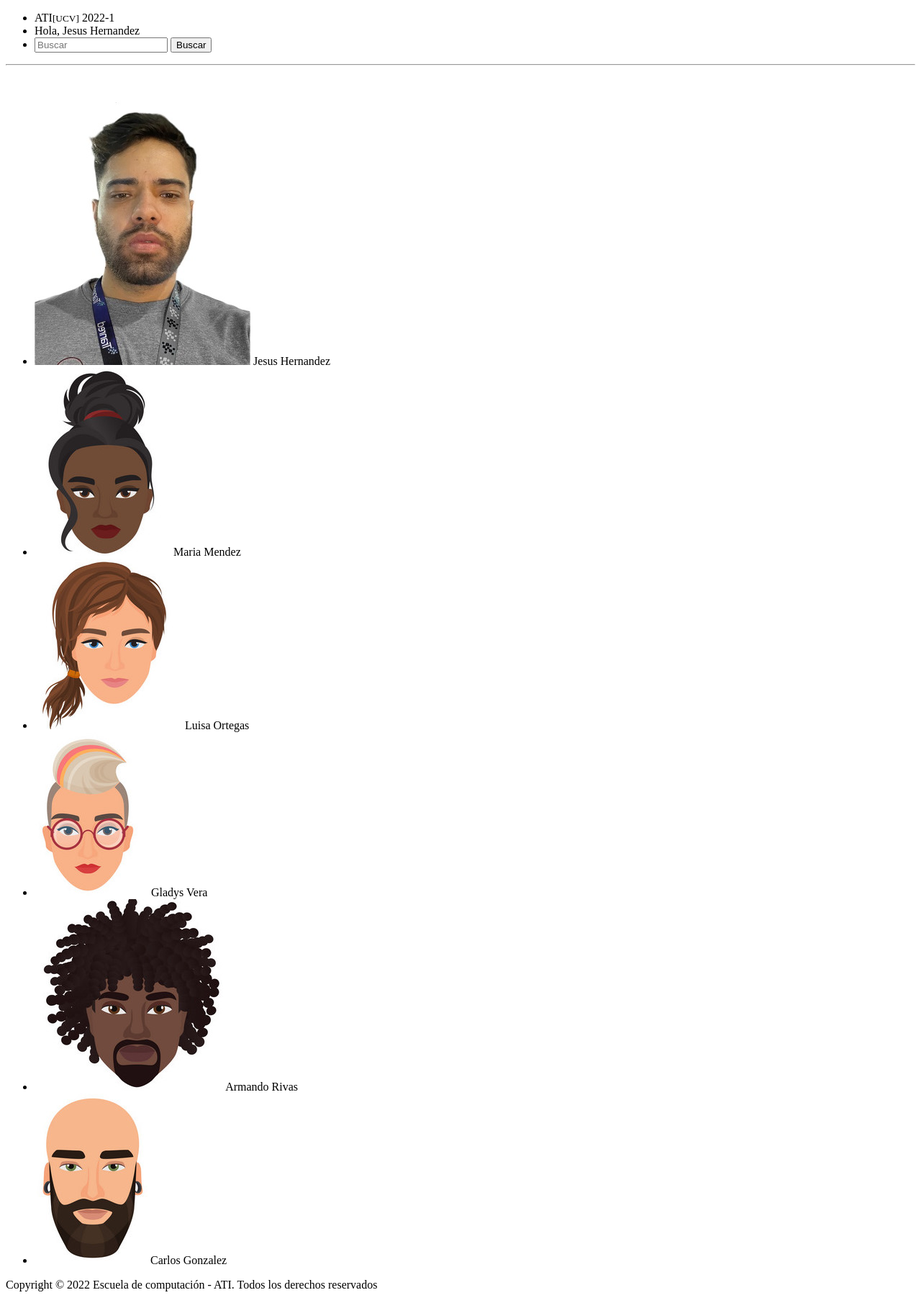
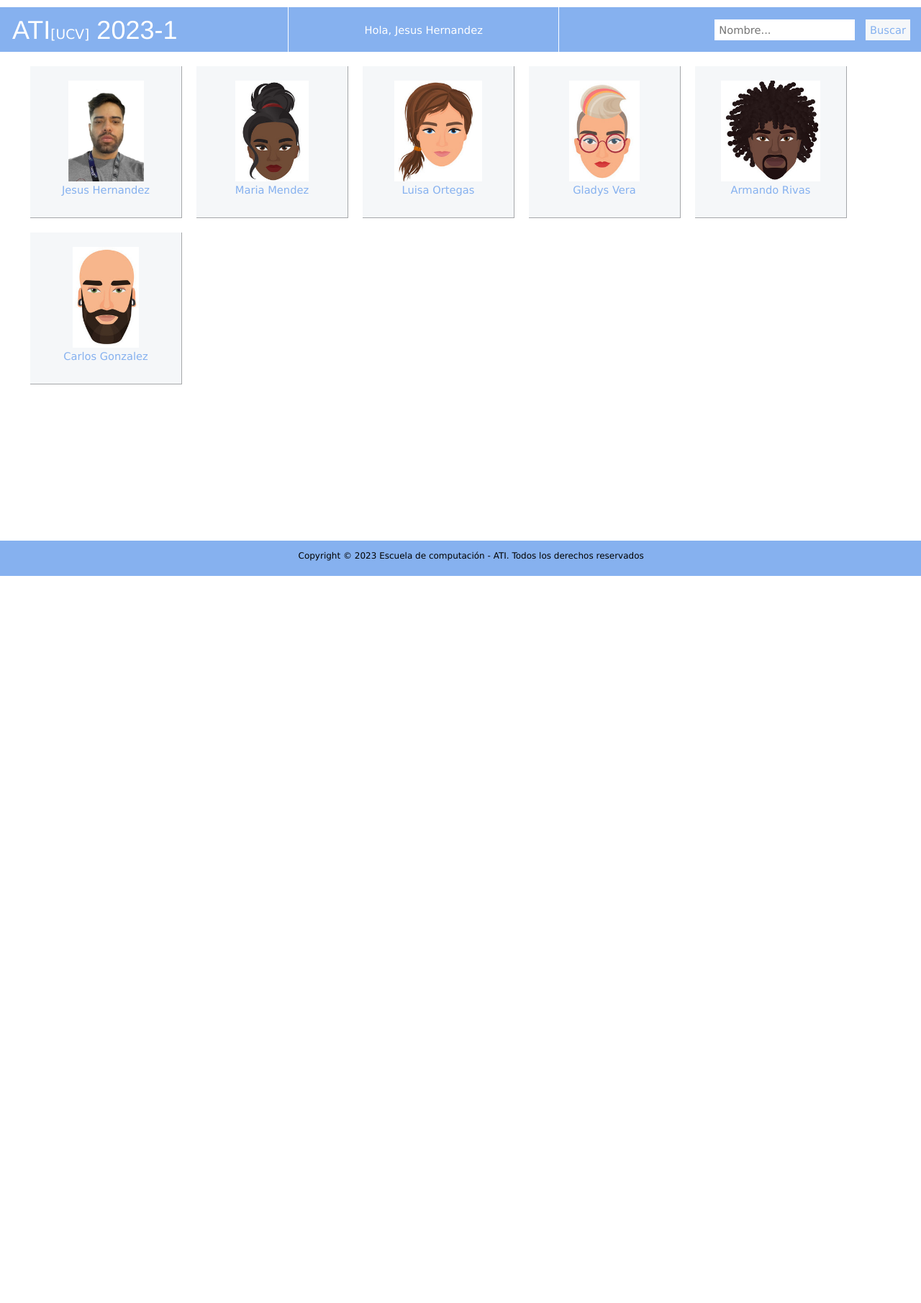
Before and after one commit to ATI1-UCV/ati_2023_1, a PHP site: page / in a window 1280 px wide. Shown: the whole page at 72% size. After the commit the page ends 800 px from the top, so only its background shows below. Run offline with PHP 8.4, Linux system fonts and the light colour scheme.

Commit message:
archivos reto 6 con css animado

```diff
--- a/css/style.css
+++ b/css/style.css
@@ -5,13 +5,17 @@
 	font-size: 11pt;
 }
 
-html,body { width: 100%; height: 100%; }
+html,
+body {
+	width: 100%;
+	height: 100%;
+}
 
 header {
 	height: 62px;
 	top: 0;
 	position: relative;
-	background-color:#86b1ef;
+	background-color: #86b1ef;
 }
 
 nav ul {
@@ -33,9 +37,11 @@ nav ul li:last-child {
 	border-right: none;
 }
 
-nav ul li a, nav ul li a:link, nav ul li a:visited {
+nav ul li a,
+nav ul li a:link,
+nav ul li a:visited {
 	color: white;
-	 text-decoration:none;
+	text-decoration: none;
 }
 
 .logo {
@@ -58,7 +64,7 @@ nav ul li a, nav ul li a:link, nav ul li a:visited {
 	float: right;
 }
 
-.busqueda input[type=button] {
+.busqueda input[type='button'] {
 	padding: 6px;
 	background: #f5f7f9;
 	border: none;
@@ -66,7 +72,7 @@ nav ul li a, nav ul li a:link, nav ul li a:visited {
 	color: #86b1ef;
 }
 
-.busqueda input[type=text] {
+.busqueda input[type='text'] {
 	padding: 6px;
 	border: none;
 	margin-right: 10px;
@@ -74,8 +80,8 @@ nav ul li a, nav ul li a:link, nav ul li a:visited {
 
 section {
 	width: 95%;
-  margin-top:10px;
-  margin-bottom:80px;
+	margin-top: 10px;
+	margin-bottom: 80px;
 	margin-left: auto;
 	margin-right: auto;
 }
@@ -90,3 +96,7 @@ footer {
 	height: 20px;
 	font-size: 9pt;
 }
+
+section ul li span {
+	color: #86b1ef;
+}
--- a/index.html
+++ b/index.html
@@ -1,28 +1,28 @@
 <!DOCTYPE html>
-<html lang="es">
+<html>
 	<head>
+		<meta http-equiv="Content-Type" content="text/html; charset=UTF-8" />
 		<meta charset="UTF-8" />
-		<title>ATI[UCV] 2022-1</title>
-		<link rel="icon" href="http://www.ciens.ucv.ve/portalasig2/favicon.ico" />
+		<link rel="icon" href="http://www.ciens.ucv.ve/portalasig2/favicon.ico" type="image/x-icon" />
+		<link rel="stylesheet" href="css/style.css" type="text/css" />
+		<link rel="stylesheet" href="css/index.css" type="text/css" />
+		<title>ATI[UCV] 2023-1</title>
 	</head>
 	<body>
 		<header>
 			<nav>
 				<ul>
-					<li>ATI<small>[UCV]</small> 2022-1</li>
-					<li>Hola, Jesus Hernandez</li>
-					<li>
+					<li class="logo">ATI<small>[UCV]</small> 2023-1</li>
+					<li class="saludo">Hola, Jesus Hernandez</li>
+					<li class="busqueda">
 						<form>
-							<input type="text" placeholder="Buscar" />
-							<button type="submit">Buscar</button>
+							<input type="text" placeholder="Nombre..." />
+							<input type="button" value="Buscar" />
 						</form>
 					</li>
 				</ul>
 			</nav>
 		</header>
-
-		<hr />
-
 		<section>
 			<ul>
 				<li>
@@ -51,9 +51,6 @@
 				</li>
 			</ul>
 		</section>
-
-		<footer>
-			<p>Copyright © 2022 Escuela de computación - ATI. Todos los derechos reservados</p>
-		</footer>
+		<footer>Copyright © 2023 Escuela de computación - ATI. Todos los derechos reservados</footer>
 	</body>
 </html>
```
Also changed, not shown: estructura.html (deleted, +0 -30 lines). Lines whose indentation alone changed are shown as unchanged.
